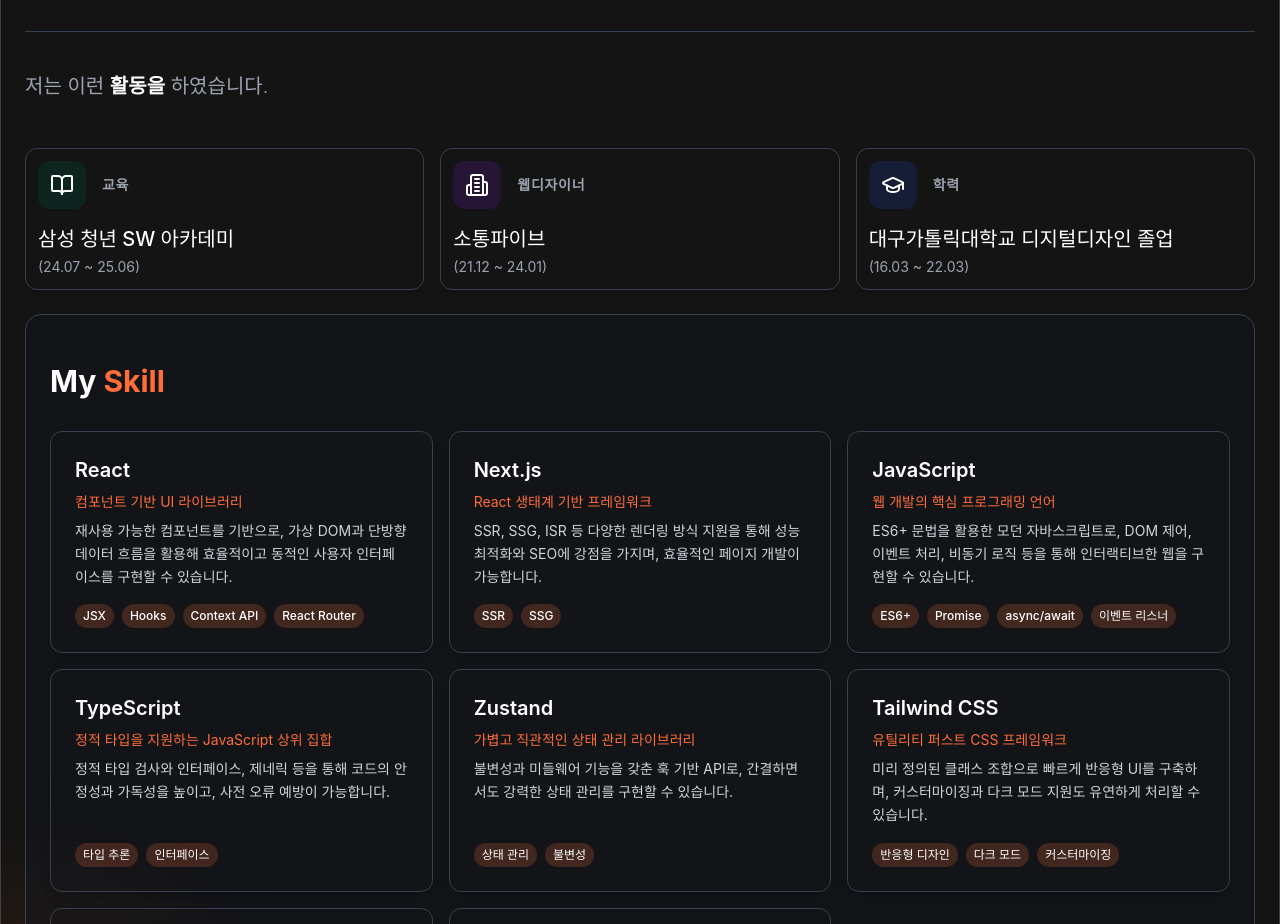
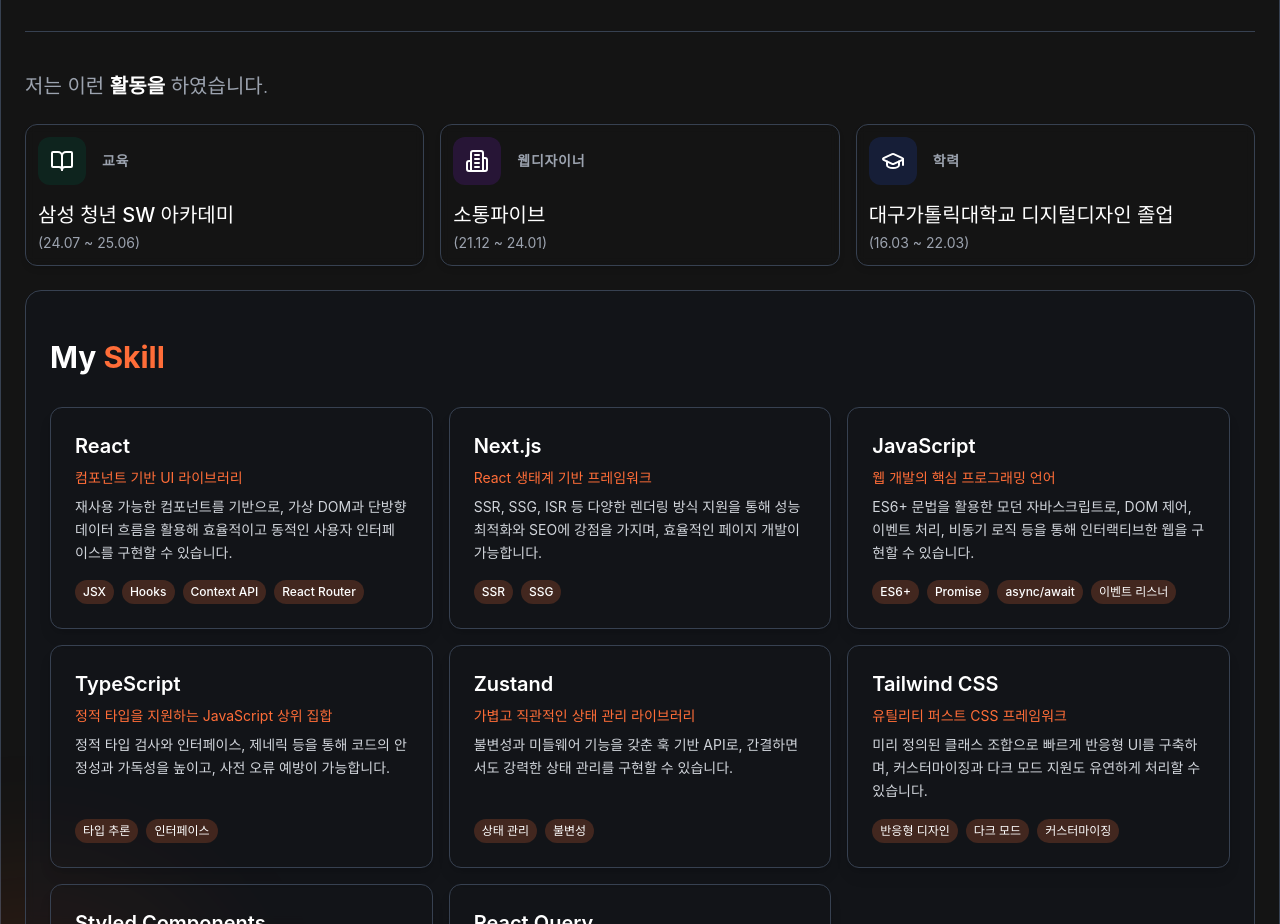
Before and after one commit to dnwnsrb11/WJG-my-portfolio, a Next.js app: page / in a window 1280 px wide. Shown: the part 1200-2124 px from the top of the page. Built offline with nearby package versions, Linux system fonts and the light colour scheme.

Commit message:
design:카드 배치 패딩값 수정

```diff
--- a/src/components/main/history.tsx
+++ b/src/components/main/history.tsx
@@ -1,11 +1,4 @@
-import {
-  Mail,
-  Phone,
-  GraduationCap,
-  BookOpen,
-  Building2,
-  Copy,
-} from "lucide-react";
+import { Mail, Phone, GraduationCap, BookOpen, Building2, Copy } from "lucide-react";
 
 export const History = () => {
   const infoData = [
@@ -41,7 +34,7 @@
   ];
   return (
     <section>
-      <div className="flex flex-col gap-4 pt-6 custom:flex-row">
+      <div className="flex flex-col gap-4 custom:flex-row">
         {infoData.map((info, index) => (
           <a
             key={index}
@@ -51,9 +44,7 @@
             className="bg-background bg-opacity-20 flex-1 backdrop-blur-sm rounded-xl border border-gray-700 p-3
                 group custom:hover:scale-105 transition-all duration-300 shadow-md hover:shadow-xl relative overflow-hidden"
           >
-            <div
-              className={`absolute inset-0 bg-gradient-to-br ${info.color} opacity-0 group-hover:opacity-5 transition-opacity duration-300`}
-            ></div>
+            <div className={`absolute inset-0 bg-gradient-to-br ${info.color} opacity-0 group-hover:opacity-5 transition-opacity duration-300`}></div>
 
             <div className="flex items-center mb-4">
               <div
@@ -79,9 +70,7 @@
                 {info.content}
               </h4>
 
-              {info.subContent && (
-                <p className="text-gray-400 text-sm">{info.subContent}</p>
-              )}
+              {info.subContent && <p className="text-gray-400 text-sm">{info.subContent}</p>}
             </div>
             <div
               className={`absolute bottom-0 left-0 h-1 w-0 group-hover:w-full
```
Lines whose indentation alone changed are shown as unchanged.
